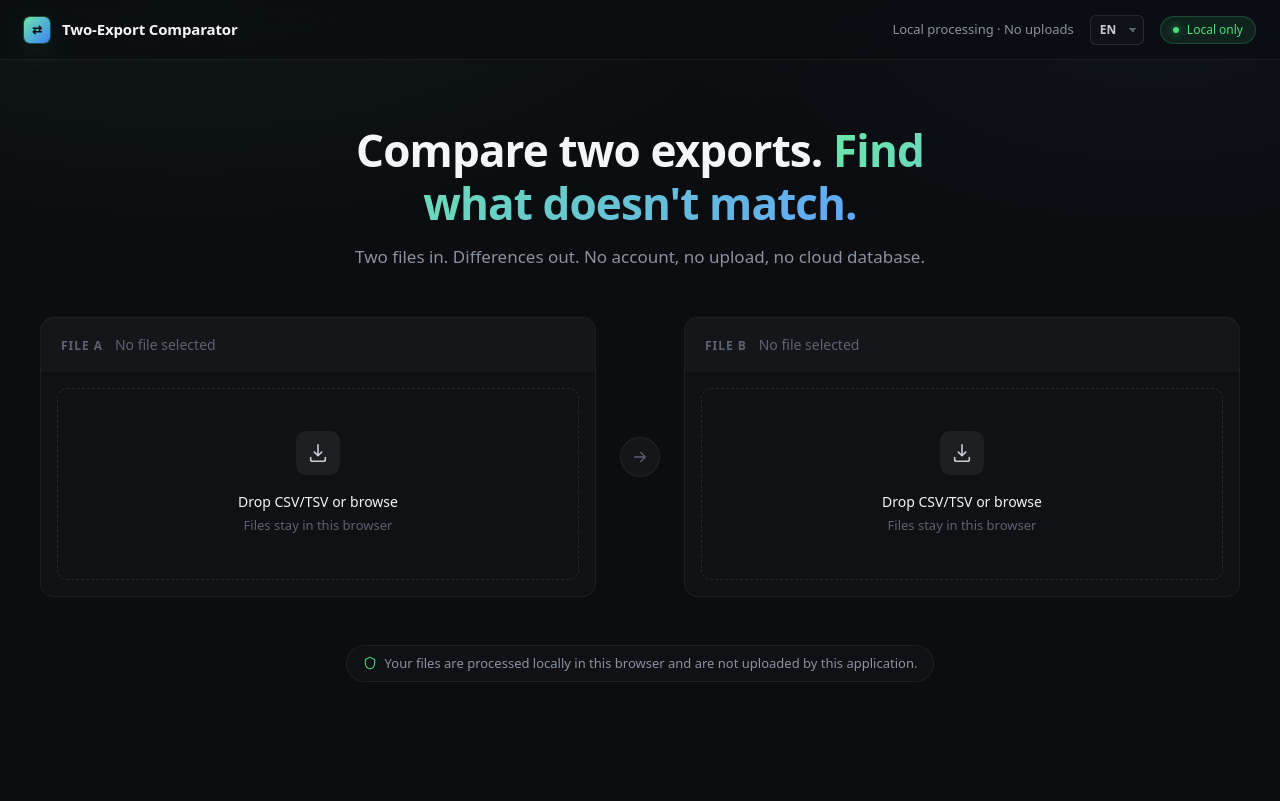
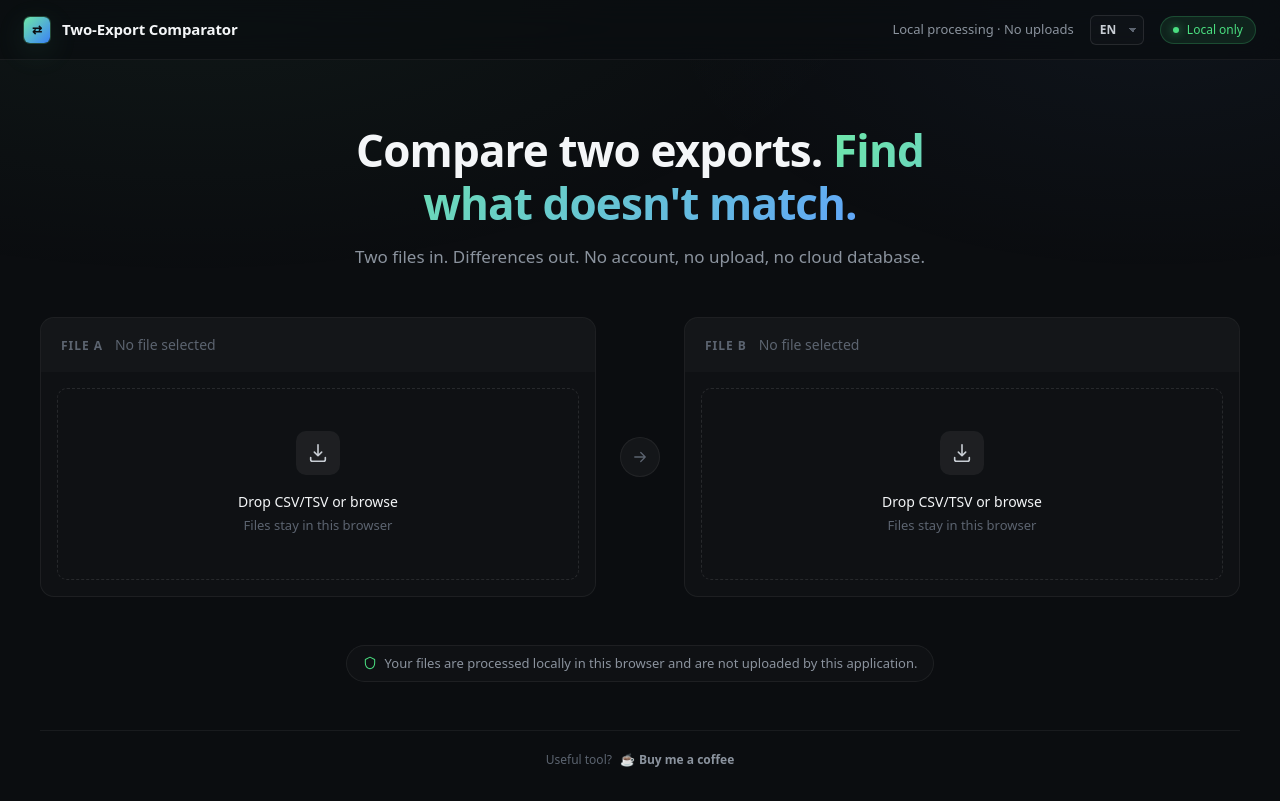
Before and after one commit to QvarcY/two-export-comparator, a website built with Vite: page index.html in a window 1280 px wide. Built offline with nearby package versions, Linux system fonts and the light colour scheme.

Commit message:
feat: add project support link (#7)

```diff
--- a/src/i18n/locales/en.js
+++ b/src/i18n/locales/en.js
@@ -8,6 +8,10 @@ export default {
   'app.tagline': 'Local processing · No uploads',
   'app.localOnly': 'Local only',
   'app.filesNeverLeave': 'Files never leave this browser',
+
+  'support.message': 'Useful tool?',
+  'support.link': 'Buy me a coffee',
+  'support.aria': 'Support this project on Buy Me a Coffee',
 
   'skip.content': 'Skip to content',
 
--- a/src/i18n/locales/lv.js
+++ b/src/i18n/locales/lv.js
@@ -8,6 +8,10 @@ export default {
   'app.tagline': 'Lokāla apstrāde · Bez augšupielādes',
   'app.localOnly': 'Tikai lokāli',
   'app.filesNeverLeave': 'Faili nekad neatstāj šo pārlūku',
+
+  'support.message': 'Rīks noder?',
+  'support.link': 'Uzsauc man kafiju',
+  'support.aria': 'Atbalsti šo projektu Buy Me a Coffee',
 
   'skip.content': 'Pāriet uz saturu',
 
--- a/src/main.js
+++ b/src/main.js
@@ -55,10 +55,30 @@ export function startApp(config = {}) {
     resultsView.root,
   ]);
 
+  const supportText = el('span');
+  const supportLinkText = el('span');
+  const supportLink = el('a', {
+    class: 'app-support__link',
+    href: 'https://buymeacoffee.com/craftin',
+    target: '_blank',
+    rel: 'noopener noreferrer',
+  }, [
+    el('span', { class: 'app-support__icon', text: '☕', 'aria-hidden': 'true' }),
+    supportLinkText,
+  ]);
+
+  const support = el('footer', { class: 'app-support' }, [
+    el('div', { class: 'app-support__inner' }, [
+      supportText,
+      supportLink,
+    ]),
+  ]);
+
   replaceChildren(root, [
     SkipLink(),
     header,
     main,
+    support,
     toastHost.root,
   ]);
 
@@ -71,6 +91,9 @@ export function startApp(config = {}) {
     tagline.textContent = t('app.tagline');
     privacyText.textContent = t('app.localOnly');
     privacyBadge.title = t('app.filesNeverLeave');
+    supportText.textContent = t('support.message');
+    supportLinkText.textContent = t('support.link');
+    supportLink.setAttribute('aria-label', t('support.aria'));
   };
 
   const syncState = () => {
--- a/src/styles/components.css
+++ b/src/styles/components.css
@@ -1937,3 +1937,41 @@
     grid-template-columns: 1fr;
   }
 }
+
+
+/* ==========================================================================
+   Project support
+   ========================================================================== */
+.app-support {
+  padding: 0 var(--space-4) var(--space-8);
+  color: var(--color-text-3);
+}
+
+.app-support__inner {
+  width: min(100%, var(--container-max));
+  margin: 0 auto;
+  padding-top: var(--space-5);
+  border-top: 1px solid var(--color-border-0);
+  display: flex;
+  align-items: center;
+  justify-content: center;
+  gap: var(--space-2);
+  flex-wrap: wrap;
+  font-size: var(--text-xs);
+}
+
+.app-support__link {
+  display: inline-flex;
+  align-items: center;
+  gap: var(--space-1);
+  color: var(--color-text-2);
+  font-weight: var(--weight-semi);
+}
+
+.app-support__link:hover {
+  color: var(--color-accent);
+}
+
+.app-support__icon {
+  line-height: 1;
+}
```
Also changed, not shown: ROADMAP.md (+1 -0 lines).
